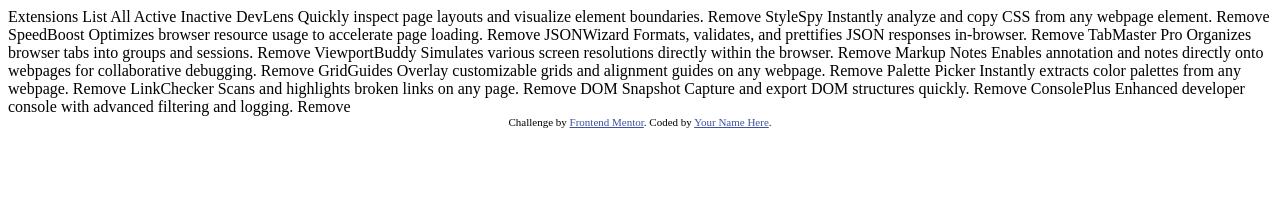
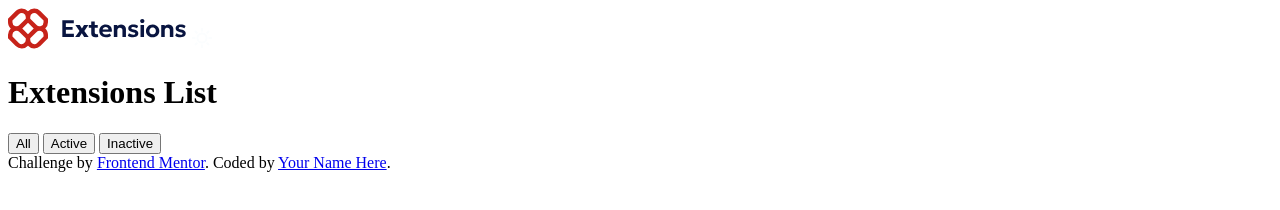
Before and after one commit to hackz101/browser-extensions-manager-ui-main, a plain HTML site: page index.html in a window 1280 px wide. Drawn offline with Linux system fonts and the light colour scheme.

Commit message:
Basically structured the HTML

```diff
--- a/index.html
+++ b/index.html
@@ -7,74 +7,33 @@
   <link rel="icon" type="image/png" sizes="32x32" href="./assets/images/favicon-32x32.png">
 
   <title>Frontend Mentor | Browser extensions manager UI</title>
-
-  <!-- Feel free to remove these styles or customise in your own stylesheet 👍 -->
-  <style>
-    .attribution { font-size: 11px; text-align: center; }
-    .attribution a { color: hsl(228, 45%, 44%); }
-  </style>
 </head>
 <body>
+  <div class="container">
+    <main class="content">
+      <div class="theme-bar">
+        <img src="assets/images/logo.svg" alt="Logo">
+        <img src="assets/images/icon-sun.svg" alt="Sun Icon" class="theme-icon">
+      </div>
+      <div>
+        <h1 class="list-label">Extensions List</h1>
+        <div class="filter-group">
+          <button class="filter-button">All</button>
+          <button class="filter-button">Active</button>
+          <button class="filter-button">Inactive</button>
+        </div>
+        <div class="extension-grid">
+          <!--cards will be rendered here-->
+        </div>
+      </div>
+    </main>
+  </div>
 
-  Extensions List
-
-  All
-  Active
-  Inactive
-
-  <!-- If you plan to use the JSON file to populate the data dynamically, you can delete the content below -->
-
-  DevLens
-  Quickly inspect page layouts and visualize element boundaries.
-  Remove
-
-  StyleSpy
-  Instantly analyze and copy CSS from any webpage element.
-  Remove
-
-  SpeedBoost
-  Optimizes browser resource usage to accelerate page loading.
-  Remove
-
-  JSONWizard
-  Formats, validates, and prettifies JSON responses in-browser.
-  Remove
-
-  TabMaster Pro
-  Organizes browser tabs into groups and sessions.
-  Remove
-
-  ViewportBuddy
-  Simulates various screen resolutions directly within the browser.
-  Remove
-
-  Markup Notes
-  Enables annotation and notes directly onto webpages for collaborative debugging.
-  Remove
-
-  GridGuides
-  Overlay customizable grids and alignment guides on any webpage.
-  Remove
-
-  Palette Picker
-  Instantly extracts color palettes from any webpage.
-  Remove
-
-  LinkChecker
-  Scans and highlights broken links on any page.
-  Remove
-
-  DOM Snapshot
-  Capture and export DOM structures quickly.
-  Remove
-
-  ConsolePlus
-  Enhanced developer console with advanced filtering and logging.
-  Remove
-
-  <div class="attribution">
-    Challenge by <a href="https://www.frontendmentor.io?ref=challenge">Frontend Mentor</a>.
-    Coded by <a href="#">Your Name Here</a>.
-  </div>
+  <footer>
+    <div class="attribution">
+      Challenge by <a href="https://www.frontendmentor.io?ref=challenge">Frontend Mentor</a>.
+      Coded by <a href="#">Your Name Here</a>.
+    </div>
+  </footer>
 </body>
 </html>
--- /dev/null
+++ b/stylesheets/styles.css
@@ -0,0 +1,5 @@
+
+
+/*default footer styles*/
+.attribution { font-size: 11px; text-align: center; }
+.attribution a { color: hsl(228, 45%, 44%); }
```
